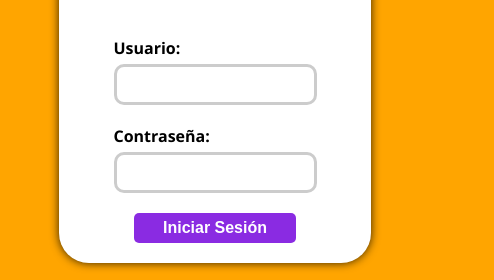
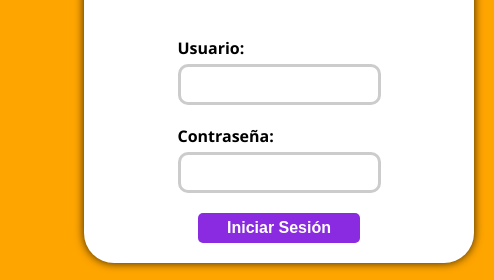
Before and after one commit to Marcelo-alt-lab/NRC_4161, a website: page login.html in a window 390 px wide. Shown: the part 192-472 px from the top of the page, 494 px wide, since content can reach past the window. Drawn offline with Linux system fonts and the light colour scheme.

Commit message:
Update stylesLogin.css

```diff
--- a/stylesLogin.css
+++ b/stylesLogin.css
@@ -93,8 +93,8 @@ button {
 
 @media (max-width: 48rem) {
     .container{
-        max-width: 80%;
-        margin-left: 10%;
-        margin-right:10%;
+        max-width: 40rem;
+        margin-left: 4rem;
+        margin-right: 4rem;
     }
 }
```
